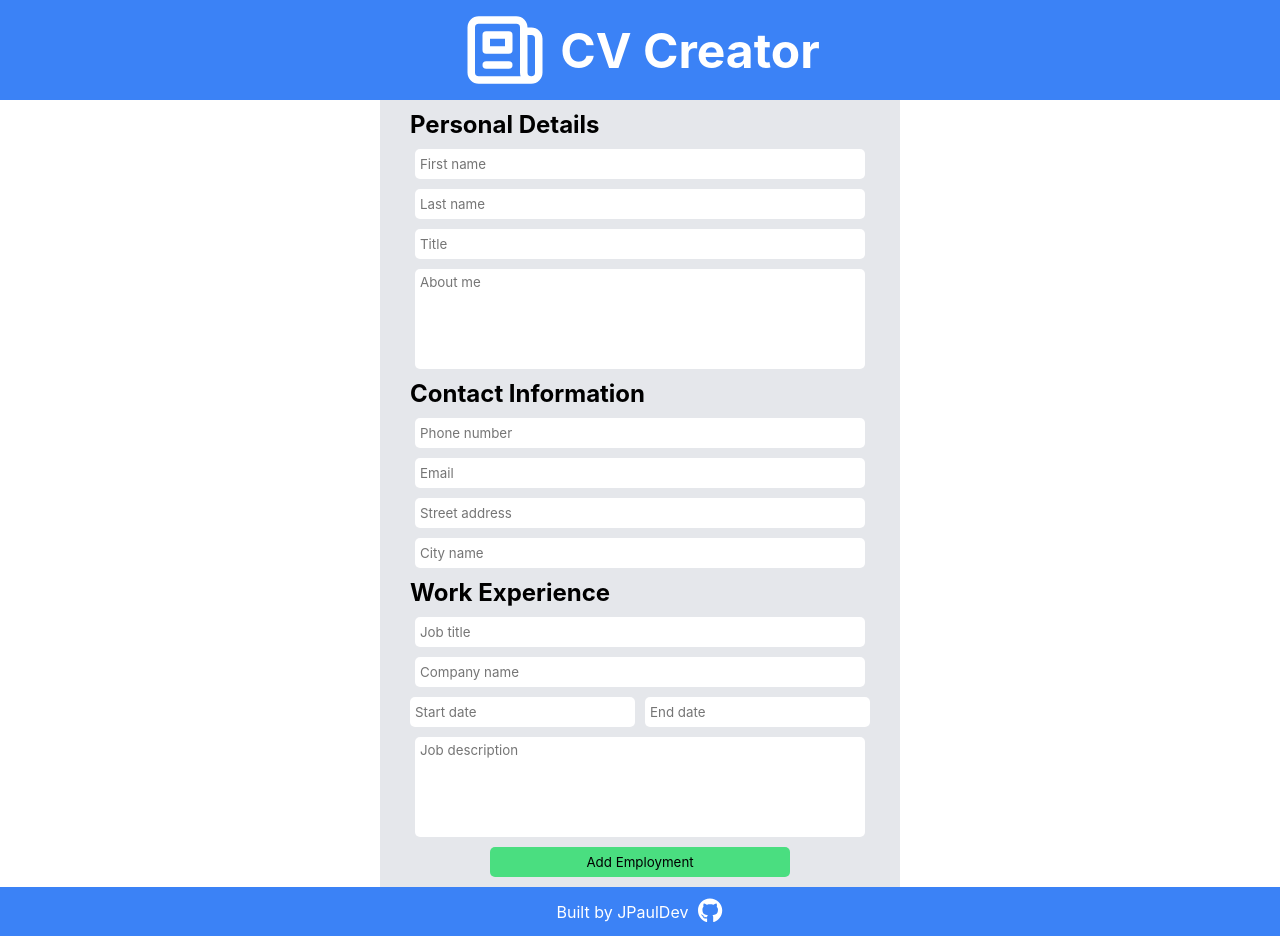
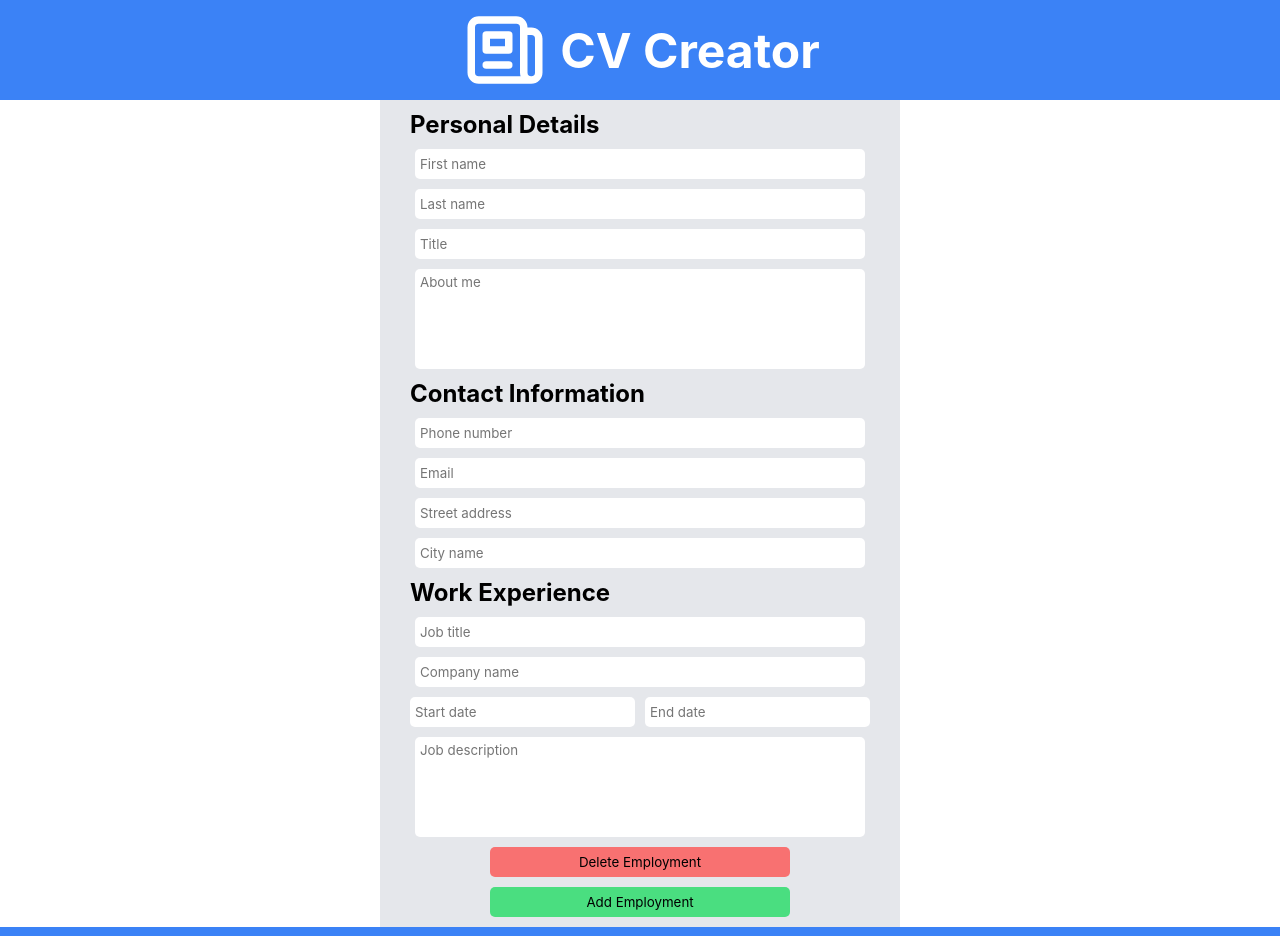
Before and after one commit to JPaulDev/cv-creator, a React (Create React App) app: page / in a window 1280 px wide. Shown: the top 936 px of the page. Built offline with nearby package versions, Linux system fonts and the light colour scheme.

Commit message:
Add ability to remove jobs

```diff
--- a/src/components/Form/Button.js
+++ b/src/components/Form/Button.js
@@ -12,7 +12,7 @@ function Button(props) {
   return (
     <StyledButton
       type="button"
-      onClick={props.onClick}
+      onClick={(e) => props.onClick(e, props.deleteId)}
       buttonColor={props.buttonColor}
     >
       {props.buttonText}
--- a/src/components/Form/Form.js
+++ b/src/components/Form/Form.js
@@ -12,7 +12,12 @@ const StyledForm = styled.form`
 `;
 
 function Form(props) {
-  const { experience, handleExperienceChange, addNewExperience } = props;
+  const {
+    experience,
+    handleExperienceChange,
+    addNewExperience,
+    deleteExperience,
+  } = props;
 
   return (
     <StyledForm>
@@ -22,6 +27,7 @@ function Form(props) {
         experience={experience}
         handleExperienceChange={handleExperienceChange}
         addNewExperience={addNewExperience}
+        deleteExperience={deleteExperience}
       />
     </StyledForm>
   );
--- a/src/components/Form/WorkExperience.js
+++ b/src/components/Form/WorkExperience.js
@@ -4,7 +4,12 @@ import WorkExperienceInputs from './WorkExperienceInputs';
 import Button from './Button';
 
 function WorkExperience(props) {
-  const { experience, handleExperienceChange, addNewExperience } = props;
+  const {
+    experience,
+    handleExperienceChange,
+    addNewExperience,
+    deleteExperience,
+  } = props;
 
   return (
     <Fieldset>
@@ -15,6 +20,9 @@ function WorkExperience(props) {
             key={experienceItem.id}
             experienceItem={experienceItem}
             handleExperienceChange={handleExperienceChange}
+            buttonText="Delete Employment"
+            onClick={deleteExperience}
+            buttonColor="#f87171"
           />
         );
       })}
--- a/src/components/Form/WorkExperienceInputs.js
+++ b/src/components/Form/WorkExperienceInputs.js
@@ -1,6 +1,7 @@
 import styled from 'styled-components';
 import Input from './Input';
 import TextArea from './TextArea';
+import Button from './Button';
 
 const Div = styled.div`
   display: flex;
@@ -55,6 +56,12 @@ function WorkExperienceInputs(props) {
         experienceId={experienceItem.id}
         handleChange={handleExperienceChange}
       />
+      <Button
+        buttonText="Delete Employment"
+        deleteId={experienceItem.id}
+        onClick={props.onClick}
+        buttonColor="#f87171"
+      />
     </>
   );
 }
--- a/src/components/Main.js
+++ b/src/components/Main.js
@@ -50,12 +50,23 @@ function Main() {
     });
   }
 
+  function deleteExperience(e, id) {
+    e.preventDefault();
+
+    const updatedExperience = experience.filter(
+      (experience) => experience.id !== id,
+    );
+
+    setExperience(updatedExperience);
+  }
+
   return (
     <StyledMain>
       <Form
         experience={experience}
         handleExperienceChange={handleExperienceChange}
         addNewExperience={addNewExperience}
+        deleteExperience={deleteExperience}
       />
     </StyledMain>
   );
```
